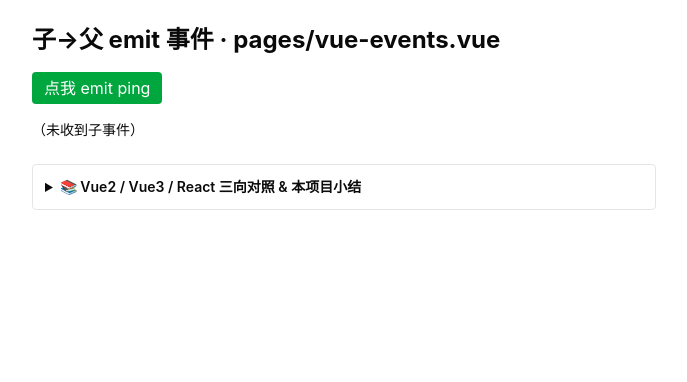
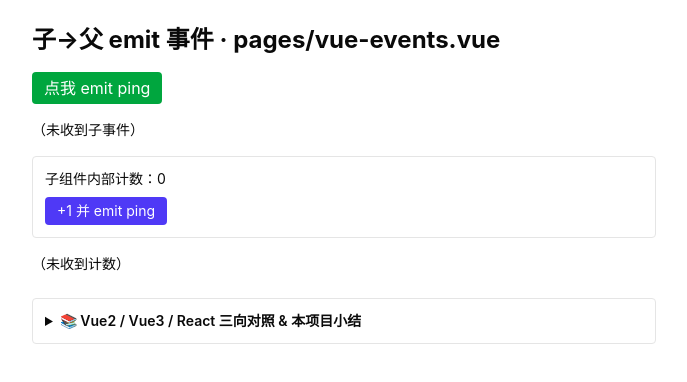
Before and after one commit to 1256807020/social-basic, a Nuxt app: page /vue-events in a window 1280 px wide. Shown: the top 382 px of the page, without its empty margins (296-983 px from the left). Built offline with nearby package versions, Linux system fonts and the light colour scheme.

Commit message:
feat(vue-events): 独立组件 defineEmits 完整示例（EmitCounter.vue + 页面两种写法并列）

```diff
--- /dev/null
+++ b/app/components/EmitCounter.vue
@@ -0,0 +1,35 @@
+<script setup lang="ts">
+// ───────────────────────────────────────────────────────────
+// 子组件：用 <script setup> 的 defineEmits 声明事件（Vue3 现代写法）
+// 🔧 固定写法：defineEmits<{ (e:'事件名', 载荷类型): void }>() —— 类型即文档，
+//    父组件监听时 TS 会提示事件名与载荷类型。
+// 🔧 触发：emit('ping', 载荷)，第一个参数是事件名，其后都是 payload。
+// 📌 事件名推荐 kebab-case 约定（模板里写 @ping），TS 类型里写 camelCase。
+// ↔ Vue2：this.$emit('ping', n)；React：props.onPing(n)（父把回调当 props 传）。
+// ───────────────────────────────────────────────────────────
+import { ref } from 'vue'
+
+// 🔧 固定写法：类型化事件声明
+const emit = defineEmits<{
+  (e: 'ping', payload: number): void
+}>()
+
+const count = ref(0)
+function fire() {
+  count.value++
+  // 🔧 emit(事件名, 载荷) —— 把子组件内部状态抛给父
+  emit('ping', count.value)
+}
+</script>
+
+<template>
+  <div class="rounded border p-3 text-sm">
+    <p>子组件内部计数：{{ count }}</p>
+    <button
+      class="mt-2 rounded bg-indigo-600 px-3 py-1 text-white"
+      @click="fire"
+    >
+      +1 并 emit ping
+    </button>
+  </div>
+</template>
--- a/app/pages/vue-events.vue
+++ b/app/pages/vue-events.vue
@@ -8,6 +8,9 @@
 // 🧭 学习模式：🔧固定写法=defineEmits + emit()；👉=练习点（已填）；文末 <details> 有 Vue2/Vue3/React 三向对照。
 // ───────────────────────────────────────────────────────────
 import { ref, defineComponent, h } from 'vue'
+// 🔧 现代写法：独立子组件 EmitCounter 用 <script setup> 的 defineEmits（见 app/components/EmitCounter.vue）
+//    Nuxt 自动从 app/components 注册，这里显式 import 便于理解。
+import EmitCounter from '~/components/EmitCounter.vue'
 
 const msg = ref('（未收到子事件）')
 
@@ -22,13 +25,24 @@ const EmitBtn = defineComponent({
 function onPing(t: number) {
   msg.value = '收到子事件 @ ' + new Date(t).toLocaleTimeString()
 }
+
+// 👉 独立组件写法：父监听 EmitCounter 抛出的 ping，收到子组件内部计数
+const cntMsg = ref('（未收到计数）')
+function onCount(n: number) {
+  cntMsg.value = '子组件计数到 ' + n
+}
 </script>
 
 <template>
   <main class="mx-auto max-w-2xl space-y-4 p-6">
     <h1 class="text-2xl font-bold">子→父 emit 事件 · pages/vue-events.vue</h1>
+    <!-- 写法一：内联 defineComponent（Options 风格 emits 声明） -->
     <EmitBtn @ping="onPing" />
     <p class="text-sm">{{ msg }}</p>
+
+    <!-- 写法二：独立组件 <script setup> + 类型化 defineEmits（现代写法） -->
+    <EmitCounter @ping="onCount" />
+    <p class="text-sm">{{ cntMsg }}</p>
 
     <details class="mt-6 rounded border p-3 text-sm">
       <summary class="cursor-pointer font-semibold">📚 Vue2 / Vue3 / React 三向对照 & 本项目小结</summary>
```
